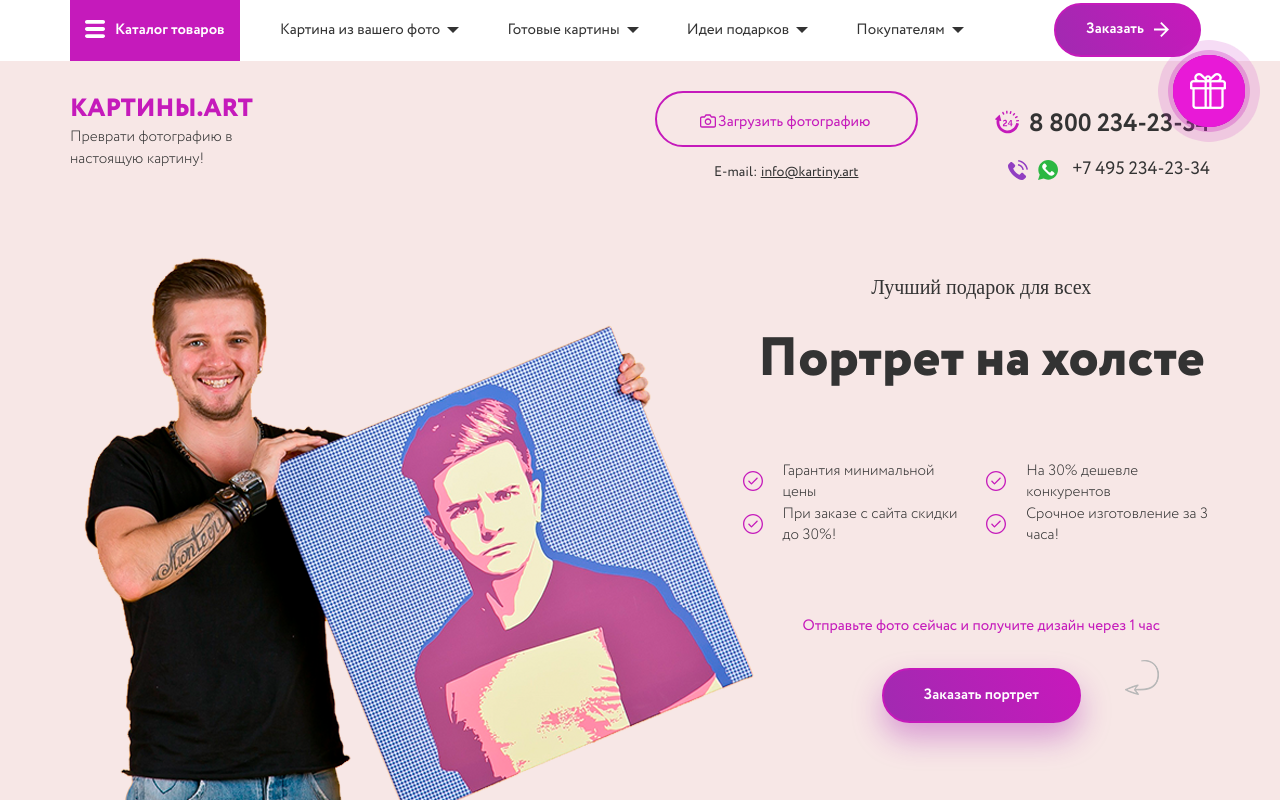
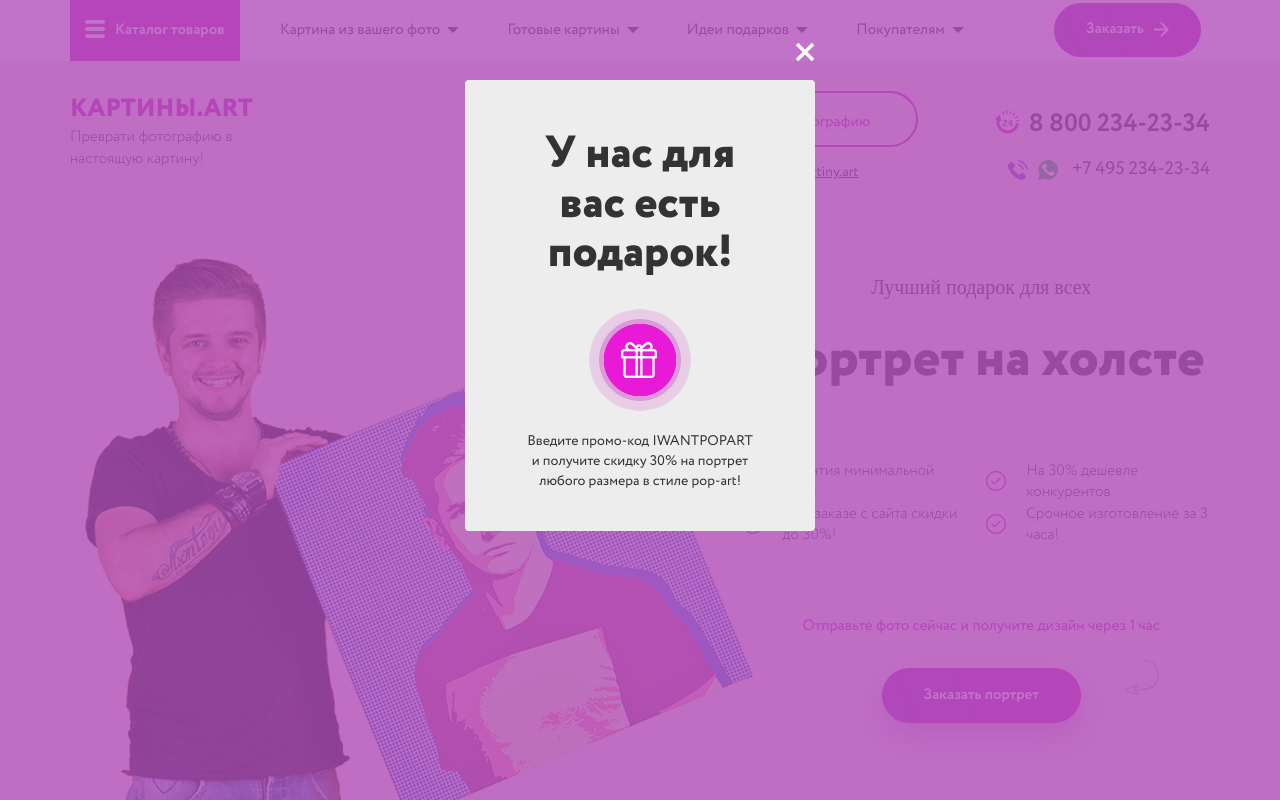
Before and after one commit to IrinaBreus/ARTlab.io, a website with bundled scripts: page src/index.html in a window 1280 px wide. Shown: the top 800 px of the page. Built offline with nearby package versions, Linux system fonts and the light colour scheme; a web font is replaced by a local one.

Commit message:
add slider

```diff
--- a/src/index.html
+++ b/src/index.html
@@ -497,7 +497,7 @@
 			<div class=feedback-slider style="position:relative; height: 400px;">
 				<button class="main-slider-btn main-prev-btn">
 					<img src="assets/img/left-arr.png" alt="left">
-				</button>'
+				</button>
 				<button class="main-slider-btn main-next-btn">
 					<img src="assets/img/right-arr.png" alt="right">
 				</button>
--- a/src/js/main.js
+++ b/src/js/main.js
@@ -1,7 +1,10 @@
 import modals from "./modules/modals";
+import slider from "./modules/slider";
 
 window.addEventListener('DOMContentLoaded', () => {
     'use strict';
 
     modals();
+    slider('.main-slider-item', 'vertical');
+    slider('.feedback-slider-item', 'horizontal', '.main-prev-btn', '.main-next-btn');
 })
--- a/src/js/modules/modals.js
+++ b/src/js/modules/modals.js
@@ -3,19 +3,24 @@ import calcScroll from "./calcScroll";
 const modals = () => {
 
     const scrollWidth = calcScroll();
-
-    const bindModal = (triggerSelector, modalSelector, closeSelector) => {
-        const trigger = document.querySelectorAll(triggerSelector),
-              modal = document.querySelector(modalSelector),
-              closeBtn = modal.querySelector(closeSelector);
+    let pressBtn = false;
 
 
+    const bindModal = (triggerSelector, modalSelector, closeSelector, destroy = false) => {
+        const trigger = document.querySelectorAll(triggerSelector),
+        modal = document.querySelector(modalSelector),
+        closeBtn = modal.querySelector(closeSelector);
+
+
+
+        modal.classList.add('animated', 'fadeIn');
         trigger.forEach(btn => {
             btn.addEventListener('click', () => {
-                if (modal.classList.contains('popup-gift')) {
+                if (destroy) {
                     btn.remove();
                 }
                 openModal(modal);
+                pressBtn = true;
             })
         })
 
@@ -41,22 +46,33 @@ const modals = () => {
         modal.style.display = 'block';
         document.body.style.overflow = 'hidden';
         document.body.style.marginRight = `${scrollWidth}px`;
-        clearInterval(showModalByTime);
+        // clearInterval(showModalByTime);
+
     }
 
     function closeModal(modal) {
         modal.style.display = 'none';
         document.body.style.overflow = '';
-        document.body.style.marginRight = `0px`
+        document.body.style.marginRight = `0px`;
     }
 
-    const showModalByTime = setTimeout(() => {
-        openModal(document.querySelector('.popup-consultation'));
-    }, 60000)
+    // const showModalByTime = setTimeout(() => {
+    //     openModal(document.querySelector('.popup-consultation'));
+    // }, 60000)
+
+    const openByScroll = (selector) => {
+        window.addEventListener('scroll', () => {
+
+            if (!pressBtn && (window.scrollY + document.documentElement.clientHeight >= document.documentElement.scrollHeight)) {
+                document.querySelector(selector).click();
+            }
+        })
+    }
 
     bindModal('.button-design', '.popup-design', '.popup-close');
     bindModal('.button-consultation', '.popup-consultation', '.popup-close');
-    bindModal('.fixed-gift', '.popup-gift', '.popup-close');
+    bindModal('.fixed-gift', '.popup-gift', '.popup-close', true);
+    openByScroll('.fixed-gift');
 }
 
 export default modals;
--- /dev/null
+++ b/src/js/modules/slider.js
@@ -0,0 +1,74 @@
+const slider = (selector, direction, prev, next) => {
+    const slides = document.querySelectorAll(selector);
+
+    let count = 0,
+        paused = false;
+
+    showSlides(count);
+    activateAnimation();
+
+    try {
+        const prevBtn = document.querySelector(prev),
+              nextBtn = document.querySelector(next);
+
+        prevBtn.addEventListener('click', () => {
+            plusSlide(-1);
+            slides[count].classList.remove('slideInLeft');
+            slides[count].classList.add('slideInRight');
+        })
+
+        nextBtn.addEventListener('click', () => {
+            plusSlide(1);
+            slides[count].classList.remove('slideInRight');
+            slides[count].classList.add('slideInLeft');
+        })
+    } catch (e) {}
+
+    slides[0].parentNode.addEventListener('mouseenter', () => {
+        clearInterval(paused);
+    });
+
+    slides[0].parentNode.addEventListener('mouseleave', () => {
+        activateAnimation();
+    });
+
+    function activateAnimation() {
+        if (direction == 'vertical') {
+            paused = setInterval(() => {
+                plusSlide(1);
+                slides[count].classList.add('slideInDown');
+            }, 3000)
+        } else {
+            paused = setInterval(() => {
+                plusSlide(1);
+                slides[count].classList.remove('slideInRight');
+                slides[count].classList.add('slideInLeft');
+            }, 3000)
+        }
+    }
+
+    function showSlides(n) {
+
+        if (n == slides.length) {
+            count = 0;
+        }
+
+        if (n < 0) {
+            count = slides.length - 1;
+        }
+
+        slides.forEach(slide => {
+            slide.classList.add('animated');
+            slide.style.display = 'none';
+        })
+
+        slides[count].style.display = 'block';
+    }
+
+    function plusSlide(n) {
+        showSlides(count += n);
+    }
+
+}
+
+export default slider;
```
Also changed, not shown: dist/index.html, dist/script.js, 1 other file.
